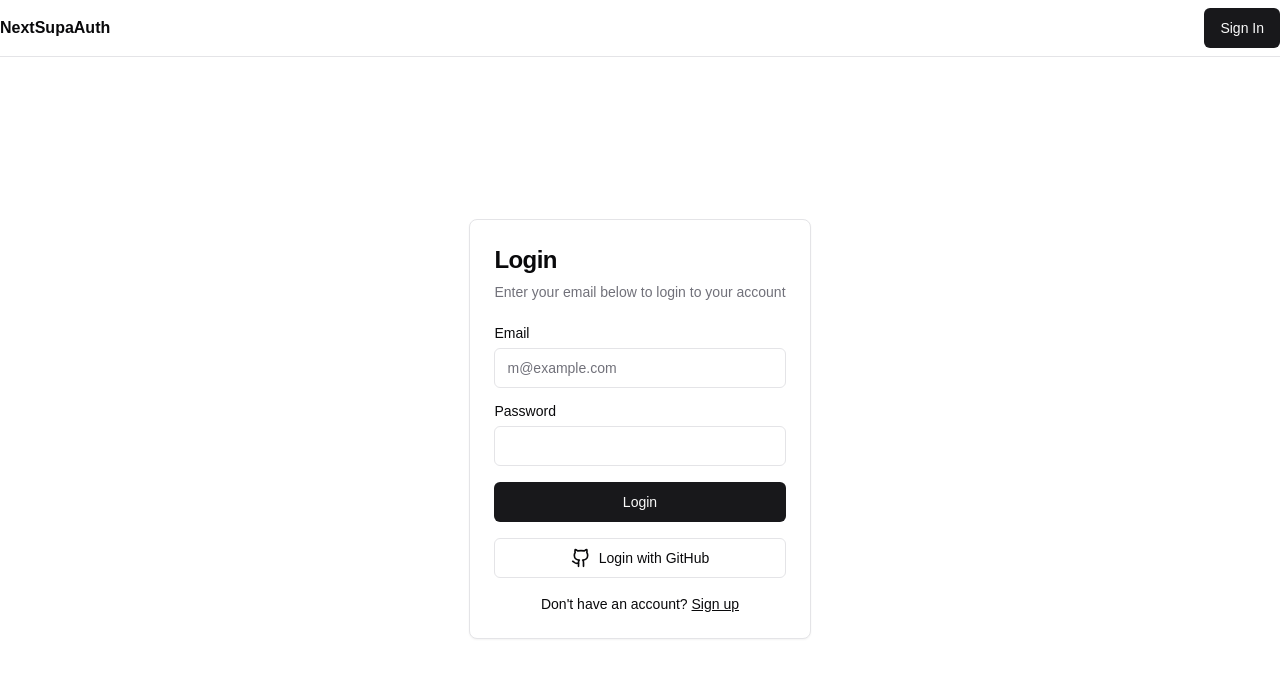
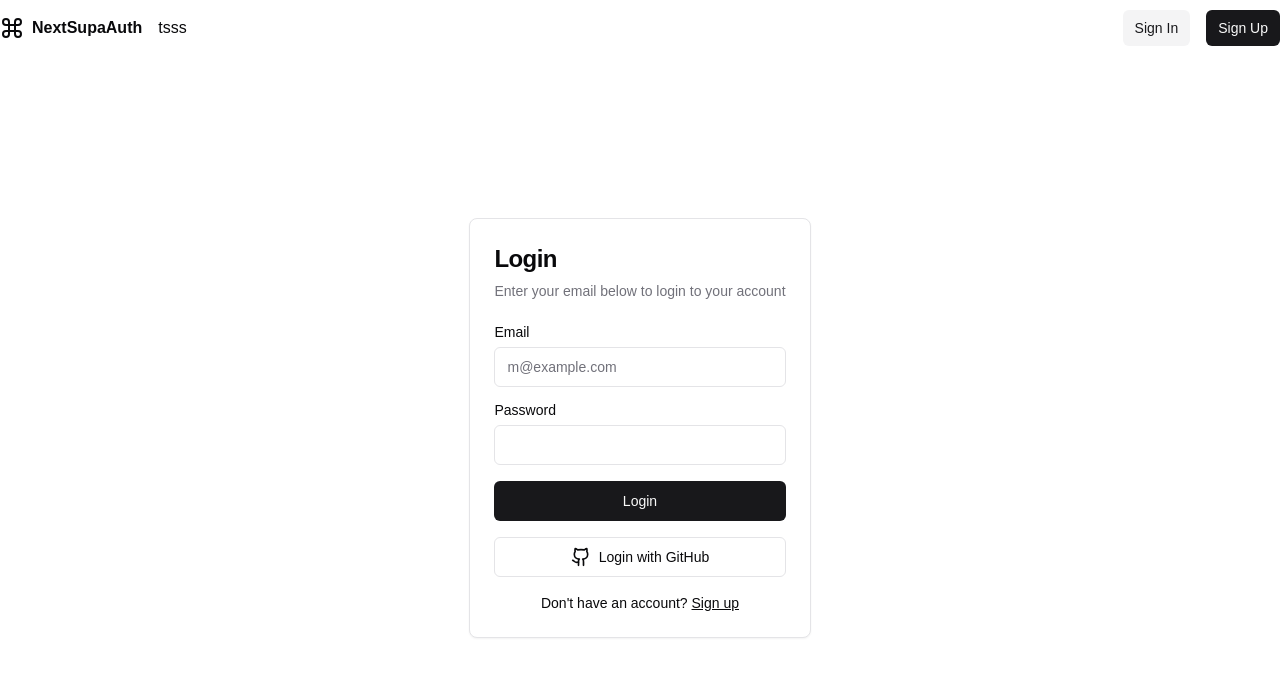
Before and after one commit to ljaviertovar/nextjs-supa-auth, a Next.js app: page /login in a window 1280 px wide. Shown: the top 678 px of the page. Built offline with nearby package versions, Linux system fonts and the light colour scheme; no server answers.

Commit message:
update auth

```diff
--- /dev/null
+++ b/src/components/auth/auth-buttons.tsx
@@ -0,0 +1,36 @@
+import Link from 'next/link'
+
+// import { Skeleton } from '@/components/ui/skeleton'
+import { Button } from '../ui/button'
+import useAuth from '@/hooks/use-auth'
+
+export default function AuthButtons() {
+	const { userData, loading } = useAuth()
+
+	if (loading) {
+		return (
+			<div className='flex justify-end gap-4'>
+				{/* <Skeleton className='h-9 w-9 rounded-full' /> */}
+				Cargando
+			</div>
+		)
+	}
+
+	return (
+		<div className='flex justify-end gap-4'>
+			{userData ? (
+				// <UserNav user={user} />
+				<>aqui</>
+			) : (
+				<>
+					<Button asChild size={'sm'} variant={'secondary'}>
+						<Link href='/auth/sign-in'>Sign In</Link>
+					</Button>
+					<Button size={'sm'} asChild>
+						<Link href='/auth/sign-up'>Sign Up</Link>
+					</Button>
+				</>
+			)}
+		</div>
+	)
+}
--- a/src/components/header.tsx
+++ b/src/components/header.tsx
@@ -1,36 +1,53 @@
+'use client'
+
 import Link from 'next/link'
 
-import { Button } from '@/components/ui/button'
+import AuthButtons from './auth/auth-buttons'
 
-import { createClient } from '@/utils/supabase/server'
-import { signOutAction } from '@/app/auth/actions'
+import { useScrollPosition } from '@/hooks/use-scroll-position'
+// import Navbar from './navbar'
 
-export default async function Header() {
-	const supabase = createClient()
-
-	const {
-		data: { user },
-	} = await supabase.auth.getUser()
+export default function Header() {
+	const scrollPosition = useScrollPosition()
 
 	return (
-		<header className='z-10 sticky top-0 w-full border-b border-border bg-background/95 backdrop-blur supports-[backdrop-filter]:bg-background/60'>
-			<div className='container flex h-14 max-w-screen-2xl items-center'>
-				<nav className='flex items-center space-x-4 lg:space-x-6'>
-					<a className='mr-6 flex items-center space-x-2' href='/'>
-						<span className='font-bold'>NextSupaAuth</span>
-					</a>
-				</nav>
-				<div className='flex flex-1 items-center justify-end space-x-2'>
-					{user !== null ? (
-						<form action={signOutAction} className='flex items-center gap-2'>
-							<p>{user.email}</p>
-							<Button type='submit'>Sign Out</Button>
-						</form>
-					) : (
-						<Button asChild>
-							<Link href='/auth/sign-in'>Sign In</Link>
-						</Button>
-					)}
+		<header
+			className={`sticky top-0 z-50 transition-shadow w-full
+  ${
+		scrollPosition > 56
+			? 'bg-background/40 shadow bg-opacity-60 backdrop-blur-lg backdrop-filter border-b'
+			: 'bg-trasparent shadow-none'
+	}
+  `}
+		>
+			<div className='hidden container mx-auto max-w-7xl lg:flex h-14 justify-between items-center'>
+				<div className='flex items-center gap-4'>
+					<div className='flex items-center font-semibold'>
+						<Link href='/' className='inline-flex w-max'>
+							<svg
+								xmlns='http://www.w3.org/2000/svg'
+								viewBox='0 0 24 24'
+								fill='none'
+								stroke='currentColor'
+								strokeWidth='2'
+								strokeLinecap='round'
+								strokeLinejoin='round'
+								className='mr-2 h-6 w-6'
+							>
+								<path d='M15 6v12a3 3 0 1 0 3-3H6a3 3 0 1 0 3 3V6a3 3 0 1 0-3 3h12a3 3 0 1 0-3-3' />
+							</svg>
+							<span>NextSupaAuth</span>
+						</Link>
+					</div>
+
+					<div className='flex  w-full justify-center'>
+						{/* <Navbar /> */}
+						tsss
+					</div>
+				</div>
+
+				<div className='flex-1'>
+					<AuthButtons />
 				</div>
 			</div>
 		</header>
--- /dev/null
+++ b/src/hooks/use-auth.tsx
@@ -0,0 +1,25 @@
+import { useEffect, useState } from 'react'
+import { User } from '@supabase/supabase-js'
+
+import { createClient } from '@/utils/supabase/client'
+
+export default function useAuth() {
+	const [userData, setUserData] = useState<User | null>(null)
+	const [loading, setLoading] = useState(true)
+
+	useEffect(() => {
+		const getUser = async () => {
+			setLoading(true)
+			const {
+				data: { user },
+			} = await createClient().auth.getUser()
+
+			setUserData(user)
+			setLoading(false)
+		}
+
+		getUser()
+	}, [])
+
+	return { userData, loading }
+}
--- /dev/null
+++ b/src/hooks/use-scroll-position.tsx
@@ -0,0 +1,19 @@
+import { useState, useEffect } from 'react'
+
+export const useScrollPosition = () => {
+	const [scrollPosition, setScrollPosition] = useState(0)
+
+	useEffect(() => {
+		const updatePosition = () => {
+			setScrollPosition(window.pageYOffset)
+		}
+
+		window.addEventListener('scroll', updatePosition)
+		updatePosition()
+		return () => {
+			window.removeEventListener('scroll', updatePosition)
+		}
+	}, [])
+
+	return scrollPosition
+}
--- a/src/utils/helpers.ts
+++ b/src/utils/helpers.ts
@@ -45,3 +45,13 @@ export async function isLogged(callbackUrl: string) {
 		redirect(callbackUrl || '/')
 	}
 }
+
+export async function getUser() {
+	const supabase = createClient()
+
+	const {
+		data: { user },
+	} = await supabase.auth.getUser()
+
+	return user
+}
```
